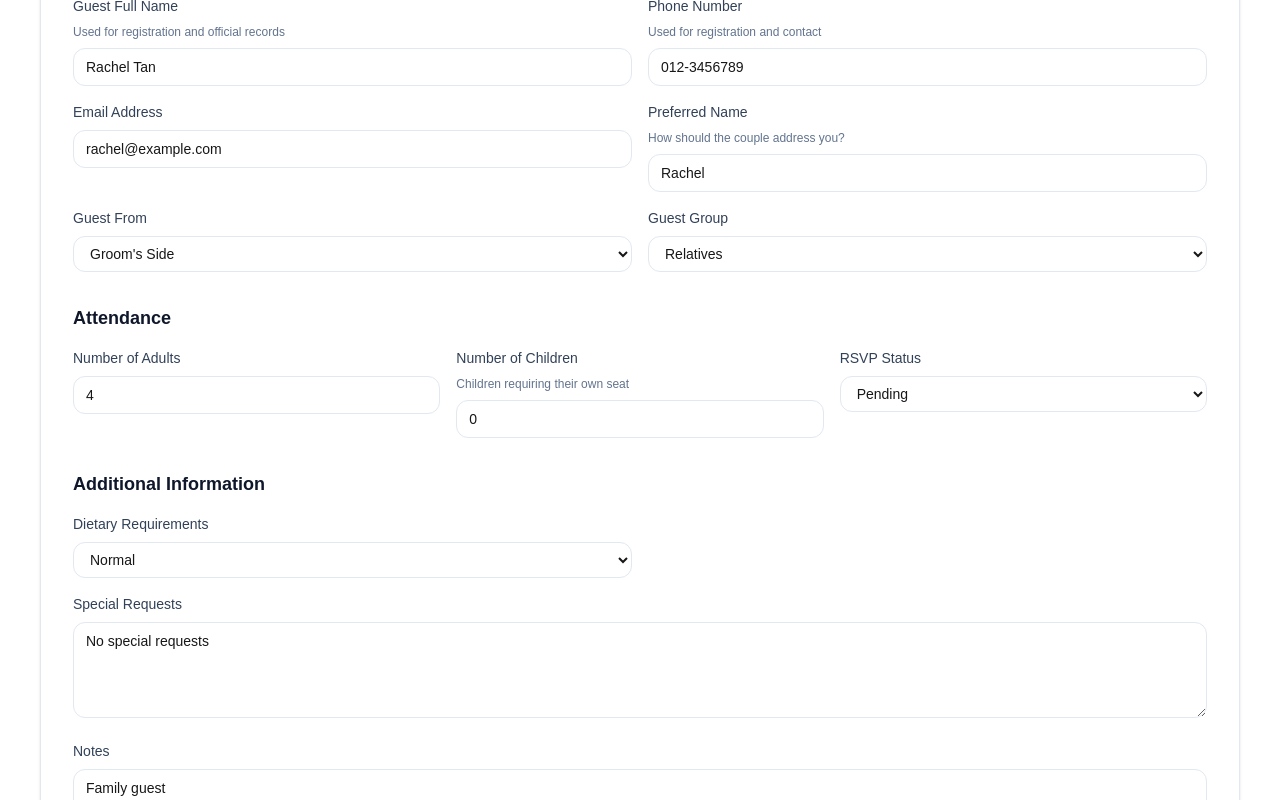
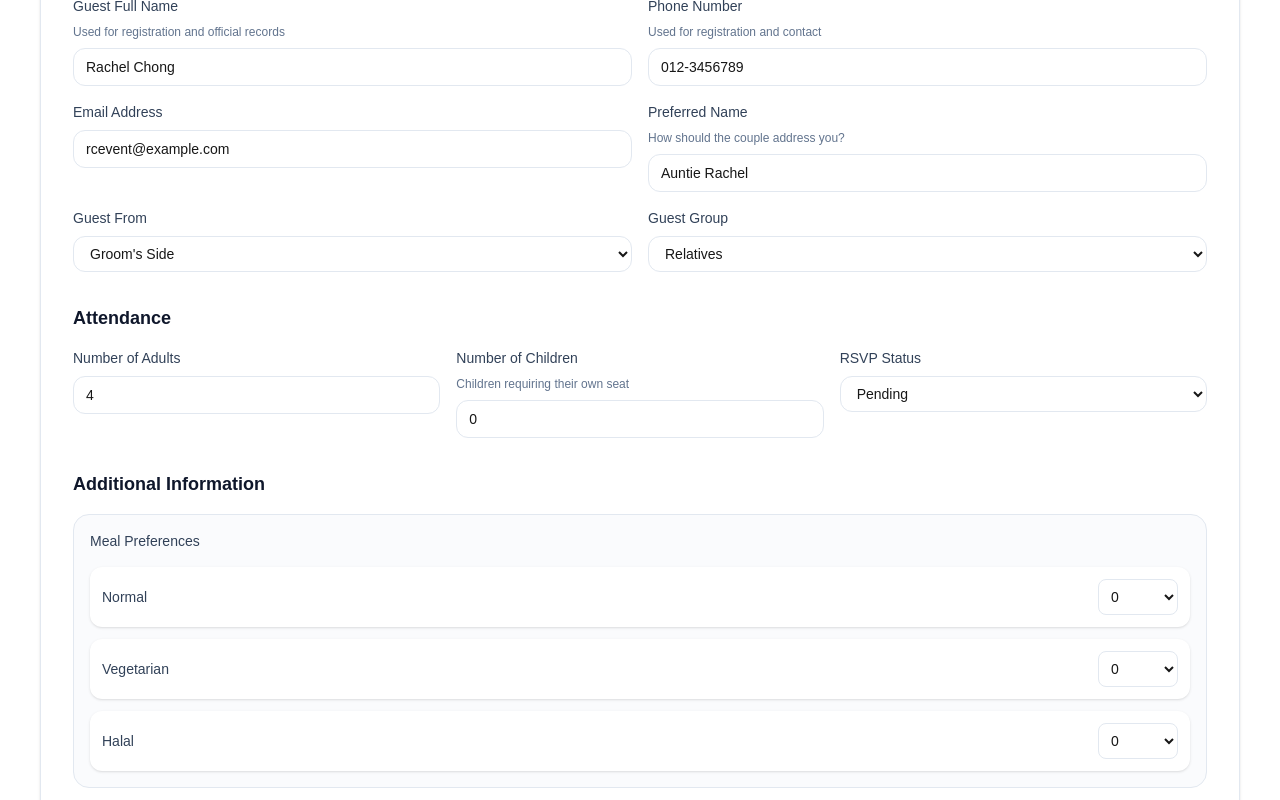
Before and after one commit to RCEventPlanner/WeddingPlanningOS, a Next.js app: page /guests in a window 1280 px wide. Shown: the part 560-1360 px from the top of the page. Built offline with nearby package versions, Linux system fonts and the light colour scheme.

Commit message:
Add reusable guest form

```diff
--- a/components/GuestForm.tsx
+++ b/components/GuestForm.tsx
@@ -21,7 +21,7 @@ export function GuestForm() {
               </p>
               <input
                 className="w-full rounded-xl border border-slate-200 px-3 py-2 text-sm outline-none focus:border-rose-400"
-                defaultValue="Rachel Tan"
+                defaultValue="Rachel Chong"
               />
             </div>
 
@@ -44,7 +44,7 @@ export function GuestForm() {
               </label>
               <input
                 className="w-full rounded-xl border border-slate-200 px-3 py-2 text-sm outline-none focus:border-rose-400"
-                defaultValue="rachel@example.com"
+                defaultValue="rcevent@example.com"
               />
             </div>
 
@@ -57,7 +57,7 @@ export function GuestForm() {
               </p>
               <input
                 className="w-full rounded-xl border border-slate-200 px-3 py-2 text-sm outline-none focus:border-rose-400"
-                defaultValue="Rachel"
+                defaultValue="Auntie Rachel"
               />
             </div>
 
@@ -129,15 +129,29 @@ export function GuestForm() {
         <div>
           <h3 className="text-lg font-semibold text-slate-900">Additional Information</h3>
           <div className="mt-4 grid gap-4 md:grid-cols-2">
-            <div>
-              <label className="mb-2 block text-sm font-medium text-slate-700">
-                Dietary Requirements
+            <div className="md:col-span-2 rounded-2xl border border-slate-200 bg-slate-50/70 p-4">
+              <label className="mb-4 block text-sm font-medium text-slate-700">
+                Meal Preferences
               </label>
-              <select className="w-full rounded-xl border border-slate-200 px-3 py-2 text-sm outline-none focus:border-rose-400">
-                <option>Normal</option>
-                <option>Vegetarian</option>
-                <option>Halal</option>
-              </select>
+
+              <div className="space-y-3">
+                {[
+                  { label: "Normal", value: 0 },
+                  { label: "Vegetarian", value: 0 },
+                  { label: "Halal", value: 0 },
+                ].map((item) => (
+                  <div key={item.label} className="flex items-center justify-between gap-4 rounded-xl bg-white px-3 py-3 shadow-sm">
+                    <span className="text-sm font-medium text-slate-700">{item.label}</span>
+                    <select className="w-20 rounded-lg border border-slate-200 px-2 py-2 text-sm outline-none focus:border-rose-400">
+                      {Array.from({ length: 11 }, (_, i) => i).map((option) => (
+                        <option key={option} value={option}>
+                          {option}
+                        </option>
+                      ))}
+                    </select>
+                  </div>
+                ))}
+              </div>
             </div>
 
             <div className="md:col-span-2">
```
Also changed, not shown: 1 other file (tests, documents, lock files or other folders).
